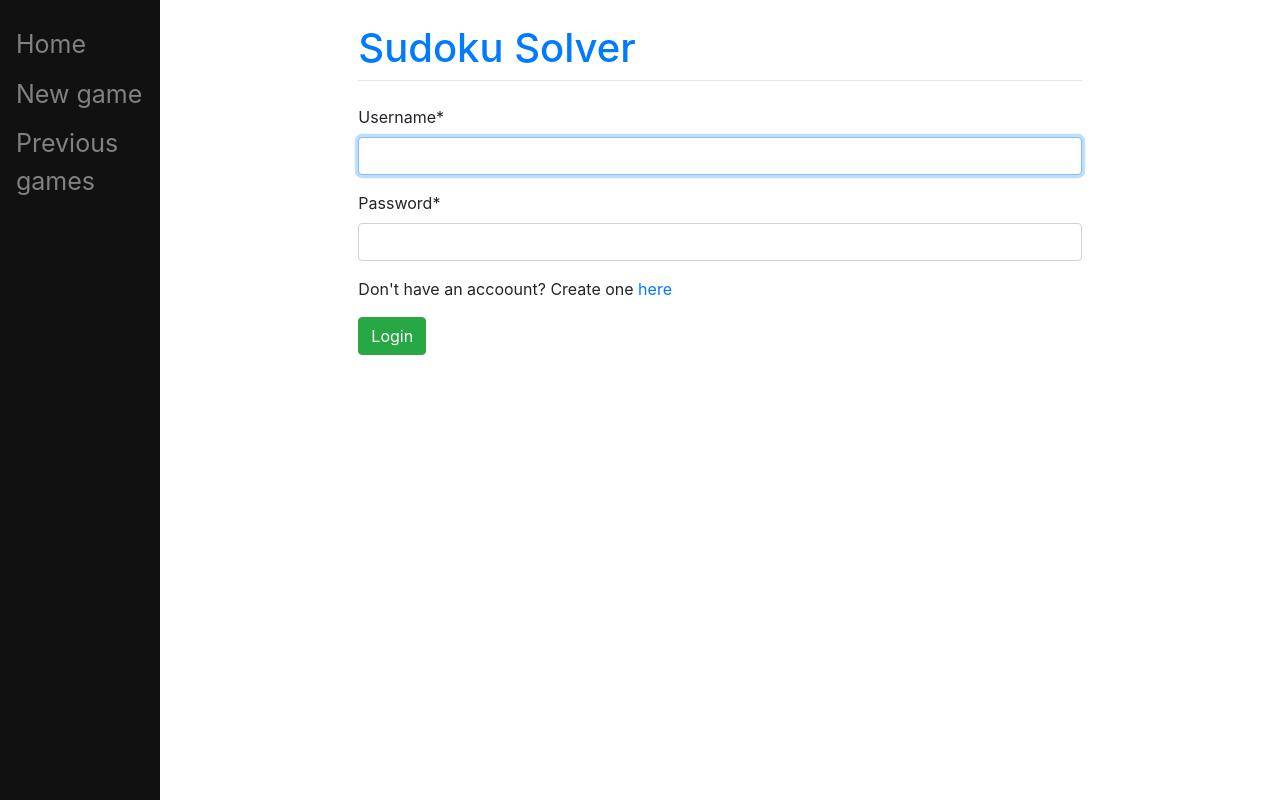
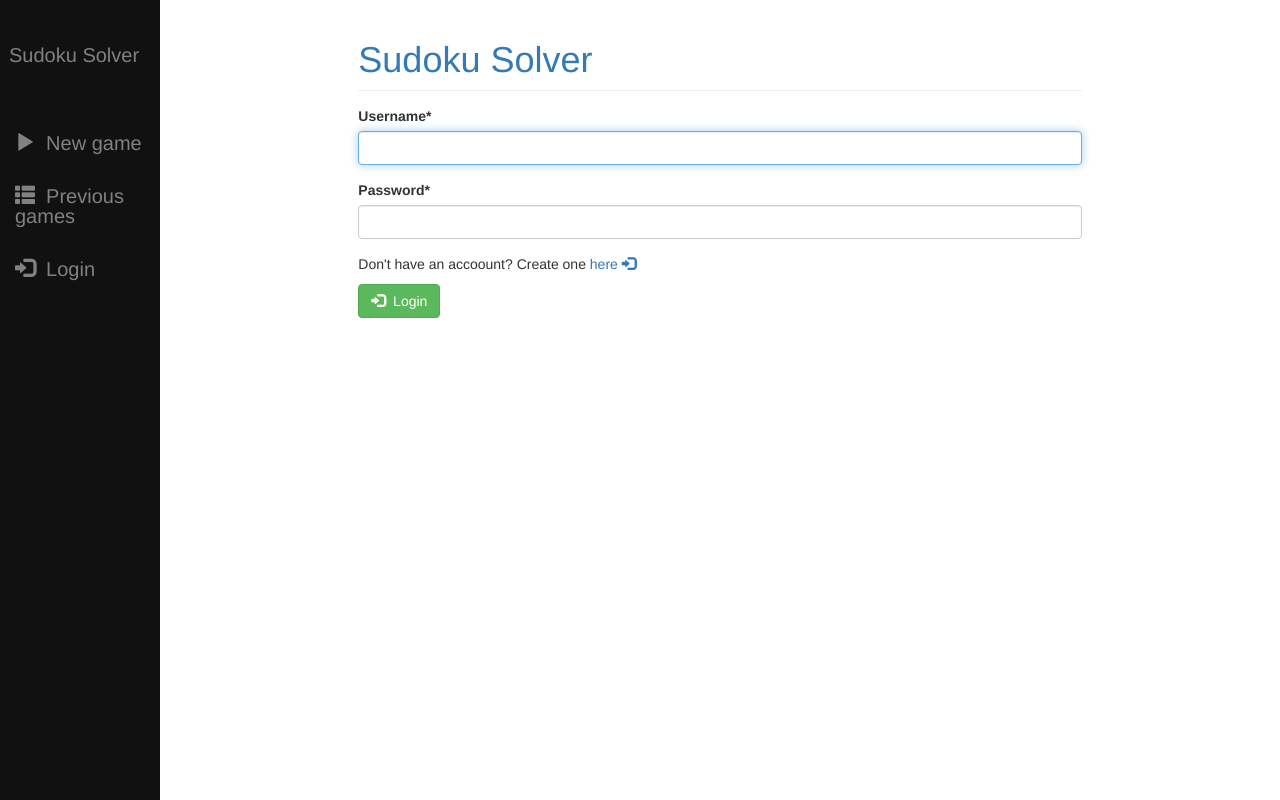
Before and after one commit to Tiffoox/Sudoku-Solver-on-Python, a Django app: page /login/ in a window 1280 px wide. Run offline with Django 3.2, Linux system fonts and the light colour scheme; some libraries are stand-ins or nearby versions.

Commit message:
User in the navbar / glyphicons / static files

```diff
--- a/mysite/main/templates/main/base.html
+++ b/mysite/main/templates/main/base.html
@@ -17,16 +17,16 @@
 		}
 
 		.sidenav a {
-			padding:6px 8px 6px 16px;
+			padding:20px 8px 24px 8px;
 			text-decoration: none;
-			font-size:25px;
+			font-size:20px;
 			color: #818181;
 			display:block;
 		}
 
-		.sidenav a:hover{
-			color:#f1f1f1;
-		}
+<!--		.sidenav a:hover{-->
+<!--			color:#f1f1f1;-->
+<!--		}-->
 
 		.main{
 			margin-left:160px;
@@ -46,26 +46,68 @@
 		}
 
 	</style>
-		<meta charset="utf-8">
-<meta name="viewport" content="width=device-width, initial-scale=1, shrink-to-fit=no">
-<link rel="stylesheet" href="https://stackpath.bootstrapcdn.com/bootstrap/4.3.1/css/bootstrap.min.css" integrity="sha384-ggOyR0iXCbMQv3Xipma34MD+dH/1fQ784/j6cY/iJTQUOhcWr7x9JvoRxT2MZw1T" crossorigin="anonymous">
-	<title>{% block title %} Sudoku Solver{% endblock %}</title>
+	<meta charset="utf-8">
+	<meta name="viewport" content="width=device-width, initial-scale=1, shrink-to-fit=no">
+	<link rel="stylesheet" href="https://stackpath.bootstrapcdn.com/bootstrap/4.3.1/css/bootstrap.min.css" integrity="sha384-ggOyR0iXCbMQv3Xipma34MD+dH/1fQ784/j6cY/iJTQUOhcWr7x9JvoRxT2MZw1T" crossorigin="anonymous">
+	<link rel="stylesheet" href="https://maxcdn.bootstrapcdn.com/bootstrap/3.3.7/css/bootstrap.min.css" integrity="sha384-BVYiiSIFeK1dGmJRAkycuHAHRg32OmUcww7on3RYdg4Va+PmSTsz/K68vbdEjh4u" crossorigin="anonymous">
+
+	<title>{% block title %} Sudoku Solver{% endblock %} </title>
 </head>
+{% load static %}
 
+<nav class="sidenav">
+
+	<!-- Header -->
+	<div class="navbar-header">
+		<button type ="button" class="navbar-toggle" data-toggle="collapse" data-target="#topNavBar">
+			<span class="icon-bar"></span>
+			<span class="icon-bar"></span>
+			<span class="icon-bar"></span>
+		</button>
+		<a class="navbar brand" href="/home">Sudoku Solver</a>
+	</div>
+	<!-- Items -->
+	<div id="topNavBar">
+		<ul class="nav navbar-nav">
+			<li class="active">
+				<a href="/new_game">
+					<span class="glyphicon glyphicon-play" aria-hidden="true"></span>&nbsp;
+						New game
+				</a>
+			</li>
+			<li class="">
+				<a href="/previous_games">
+					<span class="glyphicon glyphicon-th-list" aria-hidden="true"></span>&nbsp;
+					Previous games
+				</a>
+			</li>
+			{% if user.is_authenticated %}
+			<li class="">
+				<a href="/profile">
+					<span class="glyphicon glyphicon-user" aria-hidden="true"></span>&nbsp;
+					{{ request.user.username }}
+				</a>
+			</li>
+			{% else %}
+			<li class="">
+				<a href="/login">
+					<span class="glyphicon glyphicon-log-in" aria-hidden="true"></span>&nbsp;
+					Login
+				</a>
+			</li>
+			{% endif %}
+		</ul>
+	</div>
+</nav>
 <body>
-	<div class="sidenav">
-		<a href="/home">Home</a>
-		<a href="/new_game">New game</a>
-		<a href="/previous_games">Previous games</a>
-	</div>
-
+	{
 	<div id="content" name="content" class="main">
 		<div class="row justify-content-center">
 			<div class="col-8">
 				<h1>
   					<a href="/home">
 						Sudoku Solver
-						<!--<img src="mysite/main/templates/main/images/logo.png" alt="Tiffoox Sudoku Solver" />-->
+						<!--<img src="{% static 'main/logo.png' %}" alt="Tiffoox Sudoku Solver">-->
   					</a>
 				</h1>
 				<hr class="mt-0 mb-4">
--- a/mysite/main/templates/main/previous_games.html
+++ b/mysite/main/templates/main/previous_games.html
@@ -5,6 +5,6 @@ Sudoku Solver
 {% endblock %}
 
 {% block content %}
-<h1>Previous games </h1>
+<h3>Previous games </h3>
 
 {% endblock %}
--- a/mysite/main/urls.py
+++ b/mysite/main/urls.py
@@ -6,5 +6,6 @@ urlpatterns = [
     path('', views.home, name= 'home'),
     path('home/', views.home, name='home'),
     path('previous_games/', views.previous_games, name = 'solved'),
-    path('new_game/', views.new_game, name = 'new game')
+    path('new_game/', views.new_game, name = 'new game'),
+    path('profile/', views.profile, name = 'profile')
 ]
--- a/mysite/main/views.py
+++ b/mysite/main/views.py
@@ -3,6 +3,7 @@ from django.http import HttpResponse
 from .solver.grid import grid
 from .solver.solver import solver
 import pandas as pd
+
 
 initial_grid = grid()
 solved_grid = solver(initial_grid)
@@ -12,6 +13,7 @@ solved_grid = solver(initial_grid)
 # def index(response):
 # 	return render(response, "main/base.html", {})
 
+
 def home(response):
     return render(response, 'main/home.html', {"grid": initial_grid})
 
@@ -20,3 +22,6 @@ def new_game(response):
 
 def previous_games(response):
     return render(response, 'main/previous_games.html', {"grid": solved_grid})
+
+def profile(response):
+    return render(response, 'main/profile.html', {})
--- a/mysite/register/templates/register/register.html
+++ b/mysite/register/templates/register/register.html
@@ -7,6 +7,9 @@
     <form method="POST" class="form-group">
 	{% csrf_token %}
 	{{ form|crispy }}
-	<button type="submit" class="btn btn-success">Register</button>
+	<button type="submit" class="btn btn-success">
+		<span class="glyphicon glyphicon-log-in" aria-hidden="true"></span>&nbsp;
+		Register
+	</button>
     </form>
 {% endblock %}
--- a/mysite/register/templates/registration/login.html
+++ b/mysite/register/templates/registration/login.html
@@ -11,7 +11,15 @@ Login Here
      <form method="post" class="from-group">
 	{% csrf_token %}
 	{{form|crispy}}
-	<p>Don't have an accoount? Create one <a href="/register">here</a></p>
-	<button type="submit" class="btn btn-success">Login</button>
+	<p>Don't have an accoount? Create one
+		<a href="/register">
+			here
+			<span class="glyphicon glyphicon-log-in" aria-hidden="true"></span>
+		</a></p>
+	<button type="submit" class="btn btn-success">
+		<span class="glyphicon glyphicon-log-in" aria-hidden="true"></span>&nbsp;
+		Login
+	</button>
+
     </form>
 {% endblock %}
```
Also changed, not shown: mysite/main/templates/main/profile.html (added, +26 -0 lines), mysite/db.sqlite3, mysite/register/forms.py (line endings or trailing spaces).
